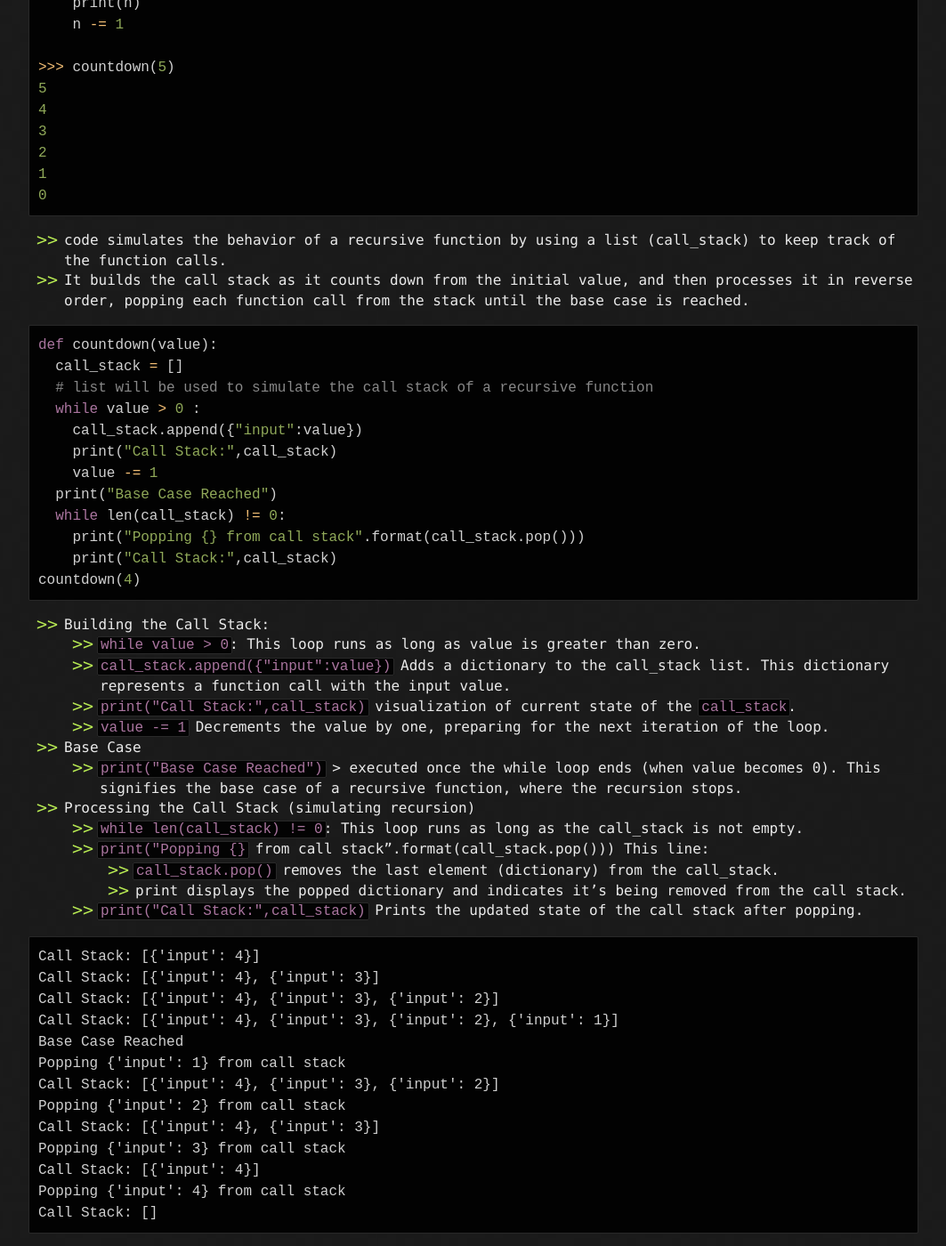
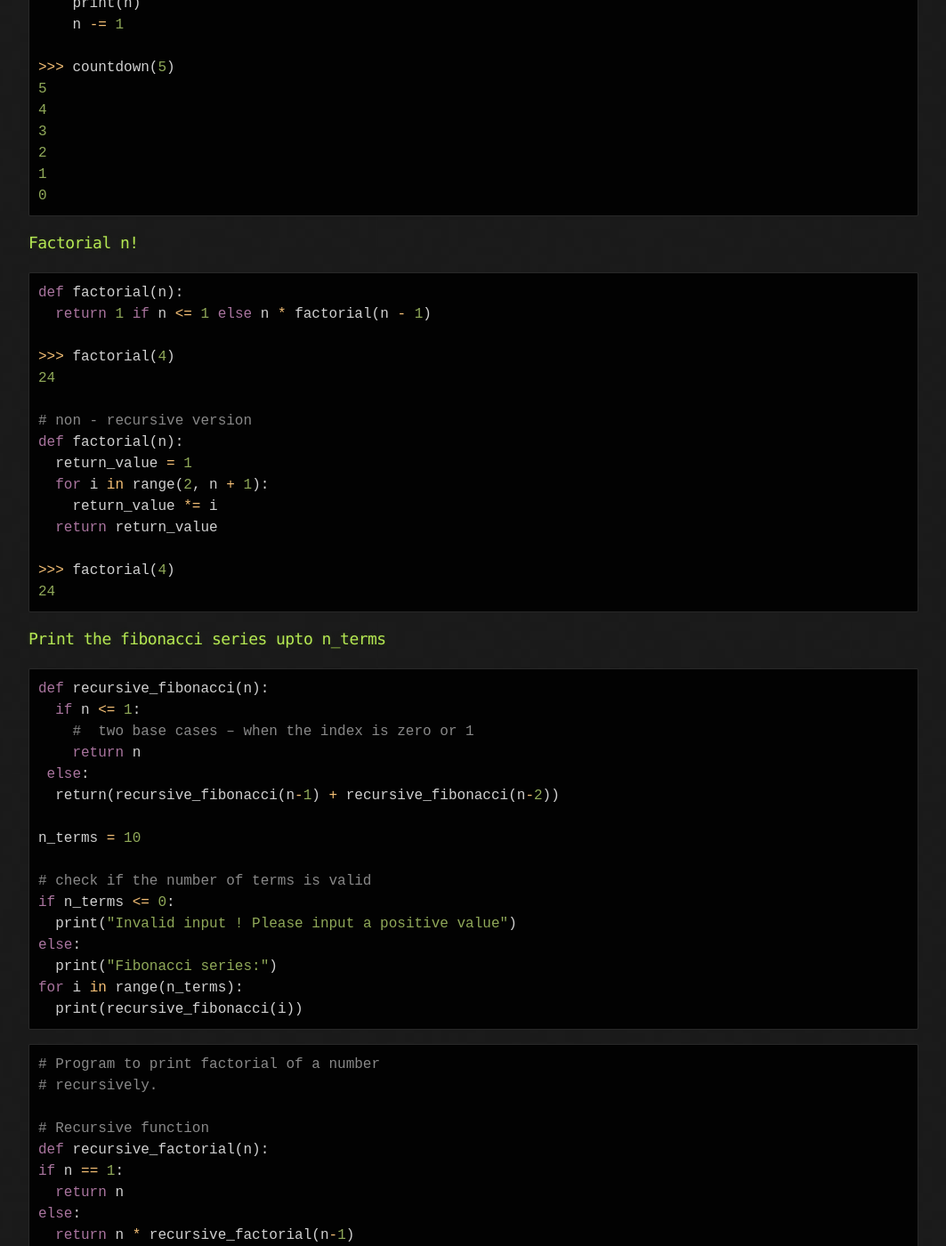
Before and after one commit to sciustechnologia/sciustechnologia.github.io, a Jekyll site: the page built from python/06_functions/0610_recursion.md, in a window 1280 px wide and 1400 px high, scrolled down 2322 px. Shown: the whole window at 89% size, without its empty margins (108-1171 px from the left). Built offline with Jekyll 4.4.1, drawn with Linux system fonts in a browser that asks for light colours.

Commit message:
Update 0610_recursion.md

````diff
--- a/python/06_functions/0610_recursion.md
+++ b/python/06_functions/0610_recursion.md
@@ -103,56 +103,6 @@ def countdown(n):
 2
 1
 0
-```
-
-* code simulates the behavior of a recursive function by using a list (call_stack) to keep track of the function calls.
-* It builds the call stack as it counts down from the initial value, and then processes it in reverse order, popping each function call from the stack until the base case is reached.
-
-```python
-def countdown(value):
-  call_stack = []
-  # list will be used to simulate the call stack of a recursive function
-  while value > 0 :
-    call_stack.append({"input":value})
-    print("Call Stack:",call_stack)
-    value -= 1
-  print("Base Case Reached")
-  while len(call_stack) != 0:
-    print("Popping {} from call stack".format(call_stack.pop()))
-    print("Call Stack:",call_stack)
-countdown(4)
-```
-
-* Building the Call Stack:
-  * `while value > 0`: This loop runs as long as value is greater than zero.
-  * `call_stack.append({"input":value})` Adds a dictionary to the call_stack list. This dictionary represents a function call with the input value.
-  * `print("Call Stack:",call_stack)` visualization of current state of the `call_stack`.
-  * `value -= 1` Decrements the value by one, preparing for the next iteration of the loop.
-
-* Base Case
-  * `print("Base Case Reached")` > executed once the while loop ends (when value becomes 0). This signifies the base case of a recursive function, where the recursion stops.
-
-* Processing the Call Stack (simulating recursion)
-  * `while len(call_stack) != 0`: This loop runs as long as the call_stack is not empty.
-  * `print("Popping {}` from call stack".format(call_stack.pop())) This line:
-    * `call_stack.pop()` removes the last element (dictionary) from the call_stack.
-    * print displays the popped dictionary and indicates it's being removed from the call stack.
-  * `print("Call Stack:",call_stack)` Prints the updated state of the call stack after popping.
-
-```text
-Call Stack: [{'input': 4}]
-Call Stack: [{'input': 4}, {'input': 3}]
-Call Stack: [{'input': 4}, {'input': 3}, {'input': 2}]
-Call Stack: [{'input': 4}, {'input': 3}, {'input': 2}, {'input': 1}]
-Base Case Reached
-Popping {'input': 1} from call stack
-Call Stack: [{'input': 4}, {'input': 3}, {'input': 2}]
-Popping {'input': 2} from call stack
-Call Stack: [{'input': 4}, {'input': 3}]
-Popping {'input': 3} from call stack
-Call Stack: [{'input': 4}]
-Popping {'input': 4} from call stack
-Call Stack: []
 ```
 
 ### Factorial n!
````
